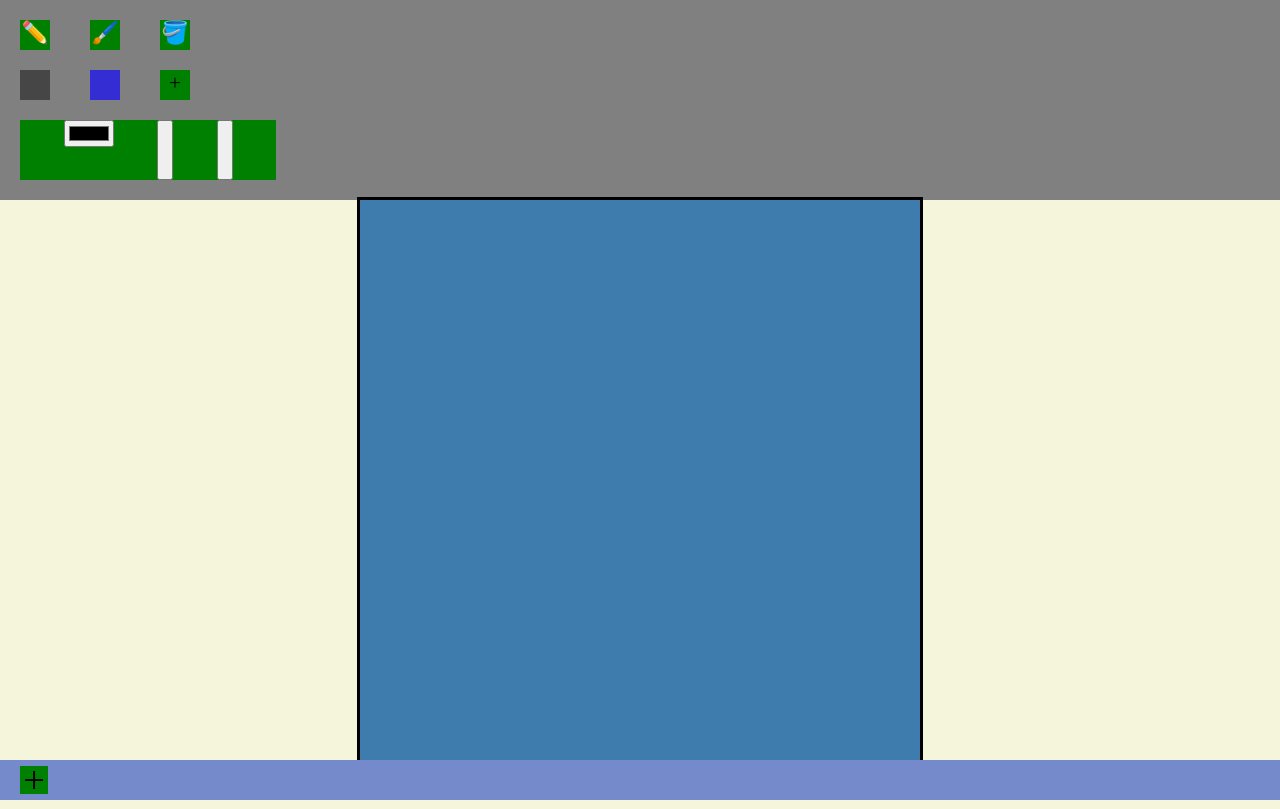
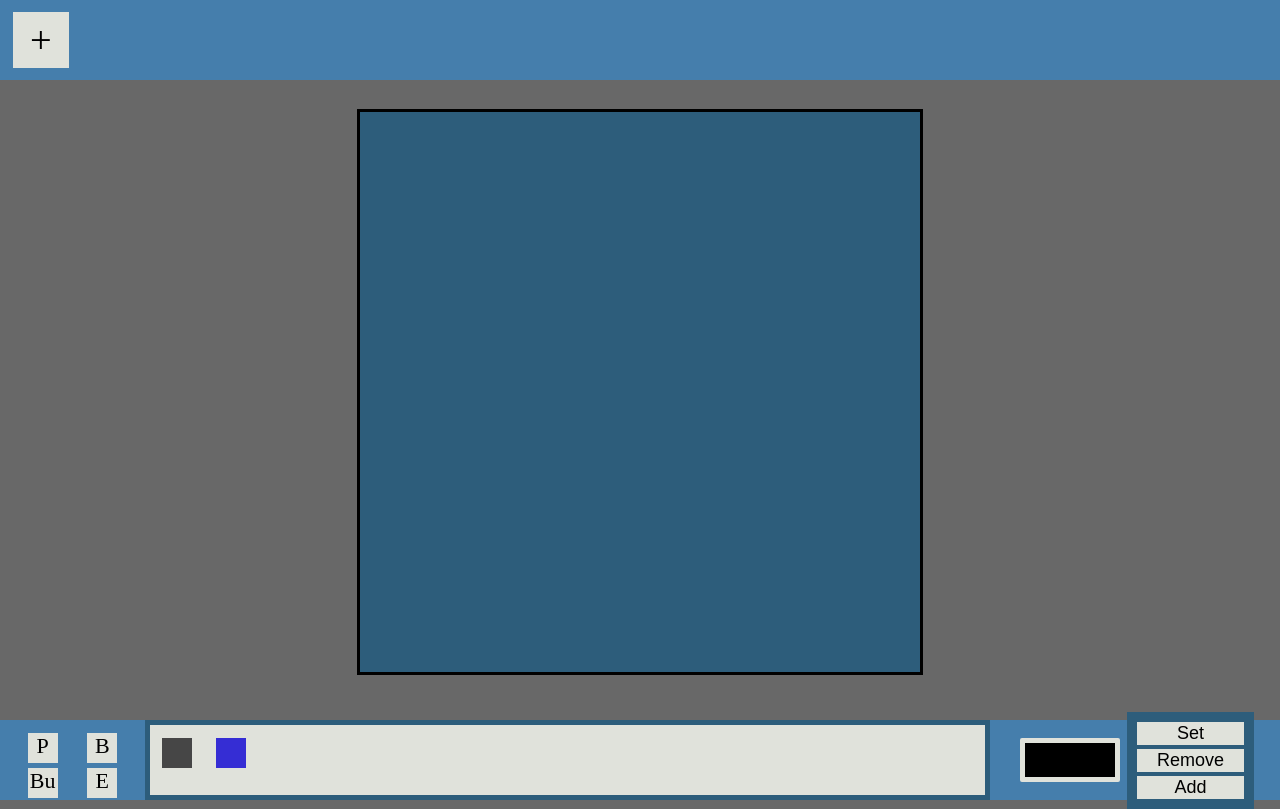
Before and after one commit to KevinBasta/draw-a-gif, a React (Vite) app: page / in a window 1280 px wide. Built offline with nearby package versions, Linux system fonts and the light colour scheme.

Commit message:
styling overhaul and refactoring

```diff
--- a/src/App.tsx
+++ b/src/App.tsx
@@ -9,7 +9,19 @@ import "./styles.css"
 
 const GlobalStyles = createGlobalStyle`
   :root {
-    --standard-gap-size: min(2vw, 20px);
+    --background-color: #686868;
+    --primary-color: #2D5D7B;
+    --secondary-color: #457EAC; //#758acb
+    --tertiary-color: #E0E2DB; // A1D2CE F3DE8A E1D89F B4C4AE D4B483 E4DFDA
+    --quaternary-color: ;
+    --quinary-color: ;
+    --senary-color: ;
+
+    --scroll-background-color: #E0E2DB;
+    --scroll-handle-color: #686868;
+    --scroll-hover-color: #555;
+
+    --standard-gap-size: min(1vw, 20px);
     --color-table-item-width: min(4vw, 30px);
     --color-table-icon-width: min(3vw, 22px);
   }
@@ -22,8 +34,8 @@ export default function App() {
   const [canvasInfo, setCanvasInfo] = useState({ width: 100, height: 100 });
   const [frames, setFrames] = useState([]);
 
-  const [globalColorTable, setGlobalColorTable] = useState([{index: 0, transparent: true, red: 0, green: 0, blue: 0},
-                                                            {index: 1, transparent: false, red: 53, green: 45, blue: 212}]);
+  const [globalColorTable, setGlobalColorTable] = useState([{transparent: true, red: 0, green: 0, blue: 0},
+                                                            {transparent: false, red: 53, green: 45, blue: 212}]);
   const [transparentBackground, setTransparentBackground] = useState({});
 
   const [currentFrame, setCurrentFrame]                   = useState([]);
@@ -39,8 +51,8 @@ export default function App() {
     return {
       key: crypto.randomUUID(),
       useLocalColorTable: true,
-      localColorTable: [{index: 0, transparent: false, red: 226, green: 226, blue: 226},
-                        {index: 0, transparent: false, red: 255, green: 255, blue: 255}],
+      localColorTable: [{transparent: false, red: 226, green: 226, blue: 226},
+                        {transparent: false, red: 255, green: 255, blue: 255}],
       indexStream: Array.from(
         {length: canvasInfo.width * canvasInfo.height},
         (_, i) => {
@@ -88,21 +100,26 @@ export default function App() {
     <>
       <GlobalStyles />
       <div className="tempflex">
-
-        <ColorTable clrTable={currentColorTable}
-                    pickedColorIndex={pickedColorIndex}
-                    setPickedColorIndex={setPickedColorIndex}
-                    currentTool={currentTool}
-                    setCurrentColorTable={setCurrentColorTable} />
-
+        <div className="header">
+          <FramePicker frames={frames} addFrame={addFrame} displayFrame={displayFrame}/>
+        </div>
         <div className="mainContent">
           <Canvas canvasInfo={canvasInfo}
                   transparentBackground={transparentBackground}
                   currentFrame={currentFrame}
+                  currentTool={currentTool}
                   pickedColorIndex={pickedColorIndex}
                   clrTable={currentColorTable}/>
         </div>
-        <FramePicker frames={frames} addFrame={addFrame} displayFrame={displayFrame}/>
+        <div className="footer">
+          <ColorTable clrTable={currentColorTable}
+                      pickedColorIndex={pickedColorIndex}
+                      setPickedColorIndex={setPickedColorIndex}
+                      currentTool={currentTool}
+                      setCurrentTool={setCurrentTool}
+                      setCurrentColorTable={setCurrentColorTable} />
+        </div>
+
       </div>
     </>
   )
--- a/src/Canvas.tsx
+++ b/src/Canvas.tsx
@@ -2,6 +2,8 @@ import { useEffect, useRef, useState } from 'react';
 import styled from "styled-components";
 import { Pixel } from "./Pixel"
 import { frame, color } from "./formats"
+import { ColorTable } from './ColorTable';
+import { PaintTool } from './const';
 
 var mouseDown = 0;
 
@@ -20,7 +22,7 @@ interface CanvasWrapperProps {
 }
 
 const CanvasWrapper = styled.canvas<CanvasWrapperProps>`
-    background-color: #3f7cae;
+    background-color: var(--primary-color);
     border: 3px solid black;
     aspect-ratio: ${props => props.$ratiowidth} / ${props => props.$ratioheight};
     ${props => props.size};
@@ -40,12 +42,30 @@ interface MyCanvasProps {
     canvasInfo: any;
     transparentBackground: frame;
     currentFrame: frame;
+    currentTool: PaintTool;
     clrTable: Array<color>;
     pickedColorIndex: number;
 }
 
-export function Canvas({ canvasInfo, transparentBackground, currentFrame, clrTable, pickedColorIndex }: MyCanvasProps) {
+export function Canvas({ canvasInfo, transparentBackground, currentFrame, clrTable, pickedColorIndex, currentTool }: MyCanvasProps) {
     let htmlCanvasSizeMultiplier = 1;
+    let brushSize = 0;
+
+    function fillContext(context: any, x: number, y: number) {
+        if (currentTool != PaintTool.bucket) {
+            let paintWidth = 1;
+            if (currentTool == PaintTool.brush) {
+                paintWidth = 10;
+            }
+
+            context.fillRect(x * htmlCanvasSizeMultiplier,
+                             y * htmlCanvasSizeMultiplier,
+                             paintWidth * htmlCanvasSizeMultiplier,
+                             paintWidth * htmlCanvasSizeMultiplier);
+        }
+    }
+
+
     if (canvasInfo.width < 100 || canvasInfo.height < 100) {
         htmlCanvasSizeMultiplier = 50;
     } else if (canvasInfo.width < 250 || canvasInfo.height < 250) {
@@ -95,10 +115,7 @@ export function Canvas({ canvasInfo, transparentBackground, currentFrame, clrTab
             canvas = canvasElem;
             context = canvas.getContext("2d");
             context.fillStyle = color;
-            context.fillRect(x * htmlCanvasSizeMultiplier,
-                             y * htmlCanvasSizeMultiplier,
-                             1 * htmlCanvasSizeMultiplier,
-                             1 * htmlCanvasSizeMultiplier);
+            fillContext(context, x, y);
         } catch (e) {
             console.log(e);
             return;
@@ -106,6 +123,7 @@ export function Canvas({ canvasInfo, transparentBackground, currentFrame, clrTab
     }
 
     function getColorString(clr: color, indexStreamIndex: number) {
+
         if (clr.transparent === true) {
             let indexStreamColorTableIndex: number = transparentBackground.indexStream[indexStreamIndex];
             let colorTableColor: color = transparentBackground.localColorTable[indexStreamColorTableIndex];
@@ -172,16 +190,17 @@ export function Canvas({ canvasInfo, transparentBackground, currentFrame, clrTab
                         let indexStreamIndex = (j * canvasInfo.width) + i;
                         let colorTableIndex = frame.indexStream[indexStreamIndex];
 
-                        if (frame.localColorTable != null) {
-                            context.fillStyle = getColorString(frame.localColorTable[colorTableIndex], indexStreamIndex);
+                        if (colorTableIndex < clrTable.length) {
+                            if (frame.localColorTable != null) {
+                                context.fillStyle = getColorString(frame.localColorTable[colorTableIndex], indexStreamIndex);
+                            } else {
+                                context.fillStyle = getColorString(clrTable[colorTableIndex], indexStreamIndex);
+                            }
+
+                            fillContext(context, i, j);
                         } else {
-                            context.fillStyle = getColorString(clrTable[colorTableIndex], indexStreamIndex);
+                            currentFrame.indexStream[indexStreamIndex] = 0;
                         }
-
-                        context.fillRect(i * htmlCanvasSizeMultiplier,
-                                         j * htmlCanvasSizeMultiplier,
-                                         1 * htmlCanvasSizeMultiplier,
-                                         1 * htmlCanvasSizeMultiplier);
                     } catch (e) {
                         console.log(e);
                         drawFrameDataPixel(i, j, "#000000");
--- a/src/ColorTable.tsx
+++ b/src/ColorTable.tsx
@@ -2,46 +2,43 @@ import styled from "styled-components";
 import { Pixel } from "./Pixel";
 import { useState } from "react";
 import { color } from "./formats"
+import { PaintTool } from "./const";
+
 const ColorTableWrapper = styled.div`
-    flex-basis: 20%;
-    width: 100vw;
-    height: min-content;
+    width: inherit;
+    height: inherit;
+    height: 10vh;
     background-color: grey;
-    padding: var(--standard-gap-size) 0;
-
-    display: flex;
-    flex-direction: column;
-    flex-wrap: wrap;
-    gap: var(--standard-gap-size);
-`;
-
-const Tools = styled.div`
-    width: inherit;
-    background-color: "#215693";
 
     display: flex;
     flex-direction: row;
-    flex-wrap: wrap;
-`
+    flex-wrap: nowrap;
+`;
 
-const Colors = styled.div`
-    width: 100%;
-    background-color: "#6693c7";
 
-    display: flex;
-    flex-direction: row;
-    flex-wrap: wrap;
+
+
+const Tools = styled.div`
+    width: 10%;
+    padding: var(--standard-gap-size) 1vw;
+
+    display: grid;
+    grid-template-columns: 1fr 1fr;
+    row-gap: 5px;
+
+    background-color: var(--secondary-color);
 `
 
 const Tool = styled.div<{ $icon?: string; }>`
     aspect-ratio: 1 / 1;
     width: var(--color-table-item-width);
-    background-color: green;
-    margin: 0px var(--standard-gap-size);
+    background-color: var(--tertiary-color);
+    place-self: center;
 
     display: flex;
     flex-direction: row;
     justify-content: space-evenly;
+    cursor: pointer;
 
     &:after {
         content: "${props => props.$icon}";
@@ -49,55 +46,143 @@ const Tool = styled.div<{ $icon?: string; }>`
     }
 `;
 
-const Color = styled.div<{ $color?: string; }>`
-    aspect-ratio: 1 / 1;
-    width: var(--color-table-item-width);
-    background-color: ${props => props.$color};
-    margin: 0px var(--standard-gap-size);
-`;
 
-const ColorManager = styled.div`
-    width: min(20vw, 300px);
-    height: 60px;
-    background-color: green;
-    margin: 0px var(--standard-gap-size);
+
+const Colors = styled.div`
+    width: 70%;
+    background-color: "#6693c7";
+    overflow-y: scroll;
+    padding: var(--standard-gap-size) 0;
+    background-color: var(--scroll-background-color);
+    border: 5px solid var(--primary-color);
 
     display: flex;
     flex-direction: row;
-    justify-content: space-evenly;
+    justify-content: flex-start;
+    align-content: flex-start;
+    flex-wrap: wrap;
+`
+
+const Color = styled.div<{ $color?: string; }>`
+    aspect-ratio: 1 / 1;
+    height: var(--color-table-item-width);
+    background-color: ${props => props.$color};
+    margin: 0px 12px 1vh 12px;
+    cursor: pointer;
+`;
+
+
+
+
+const ColorOptions = styled.div`
+    width: 20%;
+    background-color: var(--secondary-color);
+    padding: var(--standard-gap-size) 2vw;
+
+    display: flex;
+    flex-direction: row;
+    justify-content: flex-start;
+    align-items: center;
+
+    gap: 0.2vw;
 `;
 
 const ColorPicker = styled.input`
+    background-color: transparent;
+    -webkit-appearance: none;
+    -moz-appearance: none;
+    appearance: none;
 
+    width: 50%;
+    height: 100%;
+    cursor: pointer;
+    border: none;
+
+    &::-webkit-color-swatch {
+        transition-duration: 0.2s;
+        border-radius: 2px;
+        padding: 5px;
+        border: 5px solid var(--tertiary-color);
+    }
+
+    &::-moz-color-swatch {
+        transition-duration: 0.2s;
+        border-radius: 2px;
+        padding: 5px;
+        border: 5px solid var(--tertiary-color);
+    }
+
+    &:hover {
+        &::-webkit-color-swatch {
+            border: 5px solid #555555;
+        }
+
+        &::-moz-color-swatch {
+            border: 5px solid #555555;
+        }
+    }
 `;
 
-const SetButton = styled.button`
+const ButtonManager = styled.div`
+    width: 50%;
+    padding: 10px;
+    background-color: var(--primary-color);
 
+    display: flex;
+    flex-direction: column;
+    justify-content: flex-start;
+    align-items: center;
+
+    gap: 0.5vh;
+`;
+
+const Button = styled.button`
+    background-color: var(--tertiary-color);
+    color: black;
+    border: 2px solid #555555;
+
+    border: none;
+    width: 100%;
+
+    text-align: center;
+    text-decoration: none;
+    display: inline-block;
+    font-size: large;
+    transition-duration: 0.2s;
+    cursor: pointer;
+
+    &:hover {
+        background-color: #555555;
+        color: white;
+    }
 `;
 
 
 interface MyColorTableProps {
     clrTable: Array<color>;
     setCurrentColorTable: Function;
-    currentTool: any;
+    currentTool: PaintTool;
+    setCurrentTool: Function;
     pickedColorIndex: number;
     setPickedColorIndex: Function;
 }
 
-export function ColorTable({ clrTable, setCurrentColorTable, currentTool, pickedColorIndex, setPickedColorIndex }: MyColorTableProps) {
+export function ColorTable({ clrTable, setCurrentColorTable, currentTool, setCurrentTool, pickedColorIndex, setPickedColorIndex }: MyColorTableProps) {
 
     function addNewColor() {
+        let [r, g, b] = getColorPickerValues();
+
         setCurrentColorTable((colorTable: Array<color>) => {
             return [
                 ...colorTable,
-                {index: colorTable.length, transparent: false, red: 255, green: 255, blue: 255}
+                {transparent: false, red: r, green: g, blue: b}
             ]
         });
     }
 
     function renderAddButton() {
         if (clrTable.length < 255) {
-            return <Tool key={crypto.randomUUID()} $icon={"+"} onClick={() => {addNewColor()}}/>
+            return <Button key={crypto.randomUUID()} onClick={() => {addNewColor()}}> Add </Button>
         }
     }
 
@@ -118,7 +203,7 @@ export function ColorTable({ clrTable, setCurrentColorTable, currentTool, picked
         return "rgb(" + clr.red + ", " + clr.green + ", " + clr.blue + ")"
     }
 
-    function setClr() {
+    function getColorPickerValues() {
         let hexInputColor = document.getElementById("favcolor").value;
 
         let r: string, g: string, b: string;
@@ -132,12 +217,18 @@ export function ColorTable({ clrTable, setCurrentColorTable, currentTool, picked
             b = "0x" + hexInputColor[5] + hexInputColor[6];
         }
 
+        return [parseInt(r, 16), parseInt(g, 16), parseInt(b, 16)]
+    }
+
+    function setClr() {
+        let [r, g, b] = getColorPickerValues();
+
         setCurrentColorTable((colorTable) => {
-            return colorTable.map((colorObject: color) => {
-                if (colorObject.index == pickedColorIndex) {
-                    colorObject.red    = parseInt(r, 16);
-                    colorObject.green  = parseInt(g, 16);
-                    colorObject.blue   = parseInt(b, 16);
+            return colorTable.map((colorObject: color, i) => {
+                if (i == pickedColorIndex) {
+                    colorObject.red    = r;
+                    colorObject.green  = g;
+                    colorObject.blue   = b;
                 }
 
                 console.log(colorTable);
@@ -147,10 +238,24 @@ export function ColorTable({ clrTable, setCurrentColorTable, currentTool, picked
 
     }
 
-    function removeClr(entry: color) {
+    function removeClr() {
         setCurrentColorTable((colors: Array<color>) => {
-            return colors.filter((clr) => {return clr != entry});
+            return colors.filter((clr, i) => {return i != pickedColorIndex});
         });
+    }
+
+    function colorTableColorClicked(i: number) {
+        setPickedColorIndex(() => {return i});
+
+        let r = clrTable[i].red.toString(16);
+        let g = clrTable[i].green.toString(16);
+        let b = clrTable[i].blue.toString(16);
+
+        if (r.length < 2) {r = '0' + r}
+        if (g.length < 2) {g = '0' + g}
+        if (b.length < 2) {b = '0' + b}
+
+        //document.getElementById("colorInput").value = ("#" + r + g + b);
     }
 
     function updateCurrentColor() {
@@ -158,29 +263,38 @@ export function ColorTable({ clrTable, setCurrentColorTable, currentTool, picked
         //currentColor.red = newColor
     }
 
+    function setTool(tool: PaintTool) {
+        setCurrentTool(() => {
+            return tool;
+        });
+    }
+
     return (
         <>
         <ColorTableWrapper>
             <Tools>
-                <Tool key={crypto.randomUUID()} $icon={"✏️"}></Tool>
-                <Tool key={crypto.randomUUID()} $icon={"🖌️"}></Tool>
-                <Tool key={crypto.randomUUID()} $icon={"🪣"}></Tool>
+                <Tool key={crypto.randomUUID()} $icon={"P"}  onClick={(e) => {setTool(PaintTool.pencil)}}></Tool>
+                <Tool key={crypto.randomUUID()} $icon={"B"}  onClick={(e) => {setTool(PaintTool.brush)}}></Tool>
+                <Tool key={crypto.randomUUID()} $icon={"Bu"} onClick={(e) => {setTool(PaintTool.bucket)}}></Tool>
+                <Tool key={crypto.randomUUID()} $icon={"E"}  onClick={(e) => {setTool(PaintTool.eraser)}}></Tool>
             </Tools>
             <Colors>
             {
-                clrTable.map((entry) => {
-                    return <Color key={crypto.randomUUID()} $color={getColorString(entry)} onClick={(e) => {setPickedColorIndex(() => {return entry.index})}} />
+                clrTable.map((entry, i) => {
+                    return <Color key={crypto.randomUUID()} $color={getColorString(entry)} onClick={(e) => {setPickedColorIndex(() => {return i})}} />
                 })
             }
-            {
-                renderAddButton()
-            }
             </Colors>
-            <ColorManager>
+            <ColorOptions>
                 <ColorPicker type="color" id="favcolor" name="favcolor"></ColorPicker>
-                <SetButton onClick={() => setClr()}/>
-                <SetButton onClick={() => removeClr()}/>
-            </ColorManager>
+                <ButtonManager>
+                    <Button onClick={() => setClr()}> Set </Button>
+                    <Button onClick={() => removeClr()}> Remove </Button>
+                    {
+                        renderAddButton()
+                    }
+                </ButtonManager>
+            </ColorOptions>
         </ColorTableWrapper>
         </>
     );
--- a/src/FramePicker.tsx
+++ b/src/FramePicker.tsx
@@ -7,16 +7,17 @@ interface MyFramePickerProps {
 }
 
 const FramePickerElem = styled.div`
-    flex-basis: 10%;
-    width: 100vw;
-    height: 10%;
+    height: 10vh;
 
-    background-color: #758acb;
+    background-color: var(--secondary-color);
     display: flex;
     flex-direction: row;
     flex-wrap: nowrap;
     align-items: center;
     justify-content: flex-start;
+    gap: min(3vw, 40px);
+
+    padding: 0px 1vw;
 
     overflow-x: scroll;
 `;
@@ -24,8 +25,7 @@ const FramePickerElem = styled.div`
 const FramePreview = styled.div`
     aspect-ratio: 1 / 1;
     height: 70%;
-    background-color: green;
-    margin: 0px min(2vw, 20px);
+    background-color: var(--tertiary-color);
     display: flex;
     flex-direction: row;
     align-items: center;
@@ -35,8 +35,7 @@ const FramePreview = styled.div`
 const FrameAdder = styled.div`
     aspect-ratio: 1 / 1;
     height: 70%;
-    background-color: green;
-    margin: 0px min(2vw, 20px);
+    background-color: var(--tertiary-color);
     display: flex;
     flex-direction: row;
     align-items: center;
--- a/src/formats.ts
+++ b/src/formats.ts
@@ -7,7 +7,6 @@ export interface frame {
 };
 
 export interface color {
-    index: number,
     transparent: boolean,
     red: number,
     green: number,
--- a/src/styles.css
+++ b/src/styles.css
@@ -1,6 +1,6 @@
 body {
     margin: 0px;
-    background-color: beige;
+    background-color: var(--background-color);
 }
 
 .tempflex {
@@ -11,30 +11,32 @@ body {
     display: flex;
     flex-direction: column;
     flex-wrap: nowrap;
-    justify-content: center;
+    justify-content: space-between;
     align-items: center;
 }
 
+
+.header {
+  width: 100vw;
+  max-height: 20vh;
+}
+
 .mainContent {
-    flex-basis: 70%;
     width: 100vw;
-    height: 70%;
+    max-height: 70vh;
 
     display: flex;
     flex-direction: row;
     align-items: center;
     justify-content: center;
     gap: 2vw;
+    margin: 1vh 0px 3vh 0px;
 }
 
-.head {
-    height: 10%;
-    flex-basis: 10%;
-    width: 100vw;
+.footer {
+  width: 100vw;
+  max-height: 20vh;
 }
-
-
-
 
 
 /* scrollbar */
@@ -46,15 +48,15 @@ body {
 
 /* Track */
 ::-webkit-scrollbar-track {
-  background: #f1f1f1;
+  background: var(--scroll-background-color);
 }
 
 /* Handle */
 ::-webkit-scrollbar-thumb {
-  background: #888;
+  background: var(--scroll-handle-color);
 }
 
 /* Handle on hover */
 ::-webkit-scrollbar-thumb:hover {
-  background: #555;
+  background: var(--scroll-hover-color);
 }
```
Also changed, not shown: wasm/gifencoder.html (deleted, +0 -16 lines).
